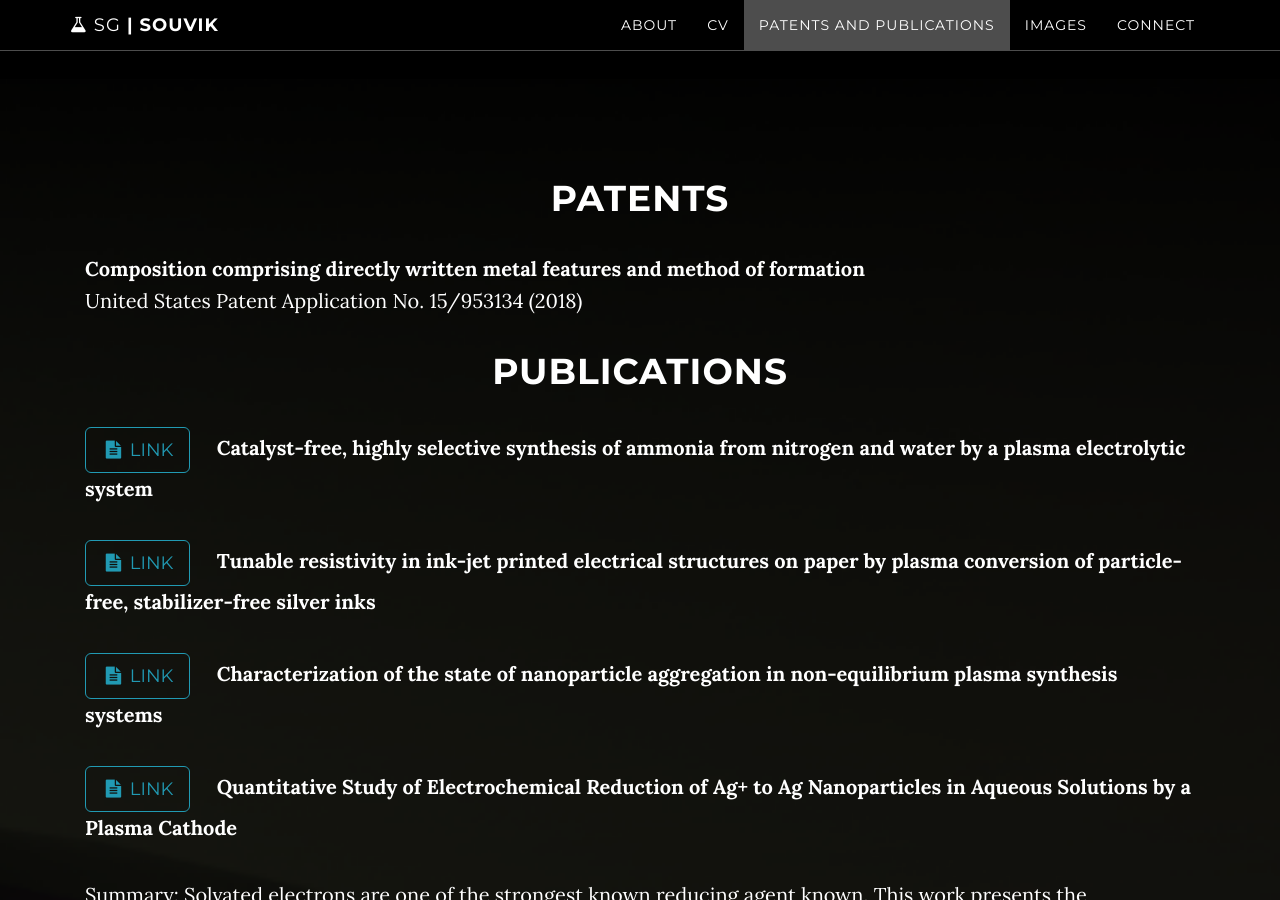
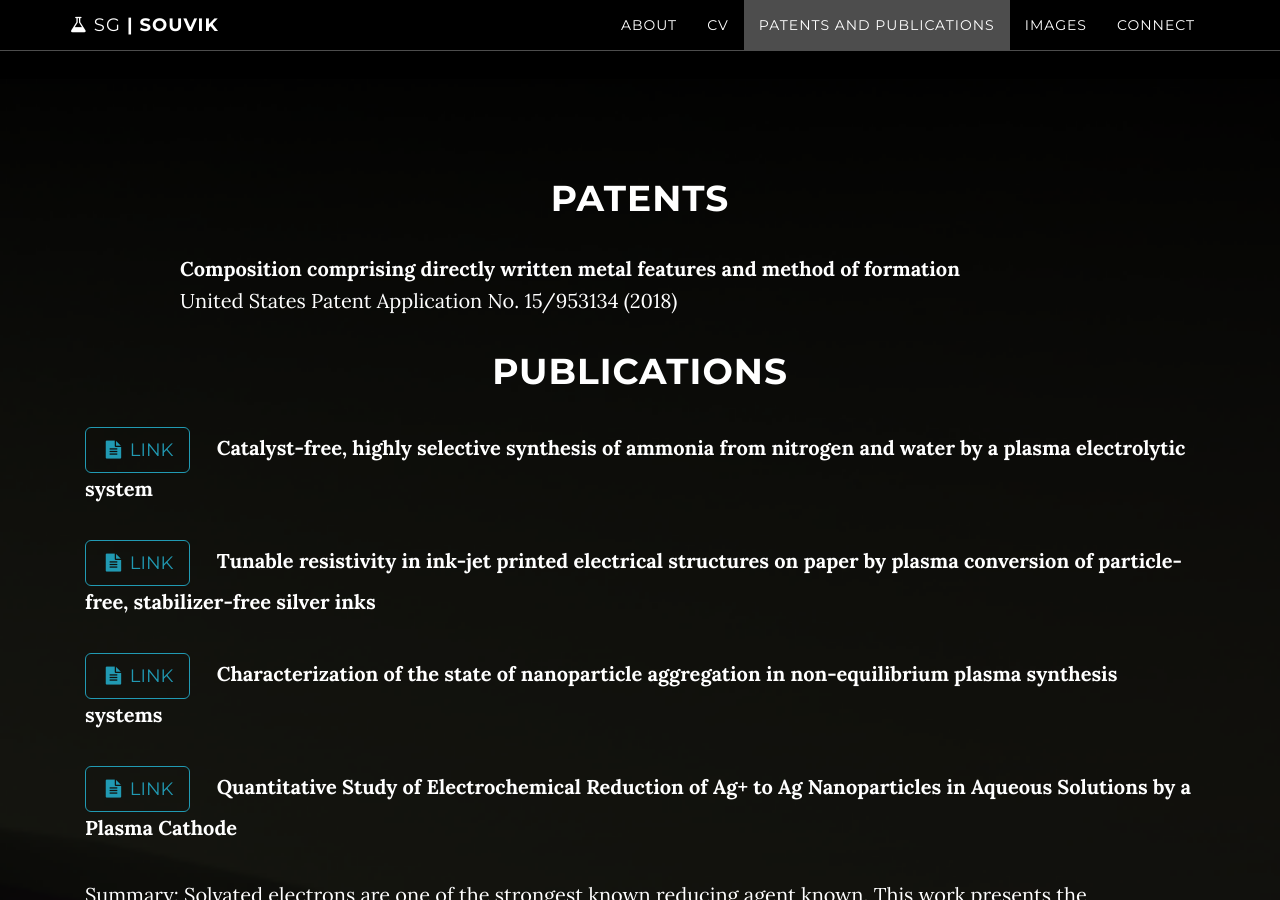
Before and after one commit to SouvikSG/souviksg.github.io, a Jekyll site: the page built from index.html, in a window 1280 px wide and 900 px high, scrolled down 4405 px. Built offline with Jekyll 4.4.1, drawn with Linux system fonts in a browser that asks for light colours.

Commit message:
Update publications.html

```diff
--- a/_includes/publications.html
+++ b/_includes/publications.html
@@ -4,7 +4,7 @@
                 <div class="col-lg-8 col-lg-offset-2">
 		<h1>Patents</h1>
 		    </div>
-		<div class="col-lg-9">
+		<div class="col-lg-9 col-lg-offset-1">
 <p><b>Composition comprising directly written metal features and method of formation </b> United States Patent Application No. 15/953134 (2018)</p>
 		    </div>
 		<div class="col-lg-8 col-lg-offset-2">
```
